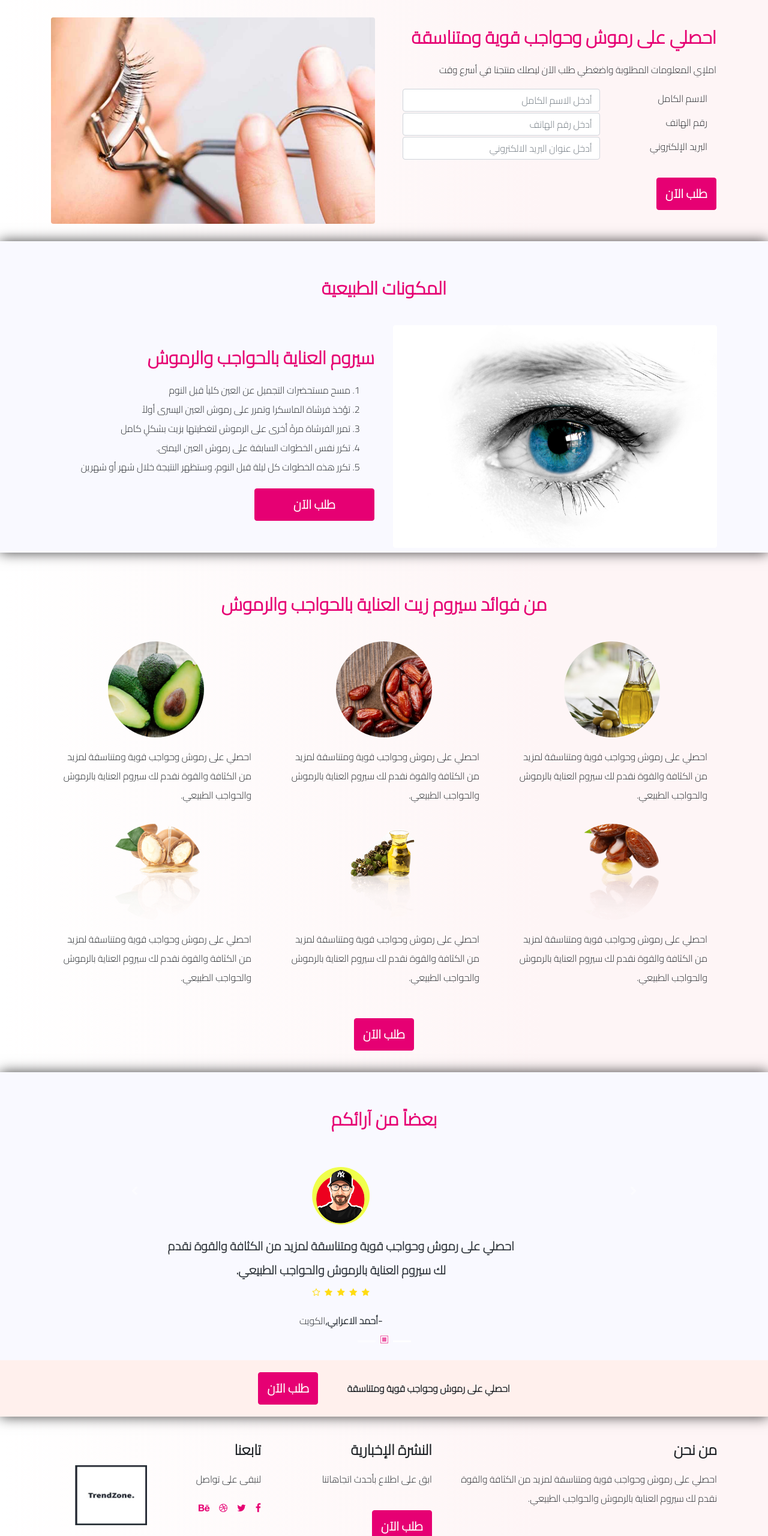
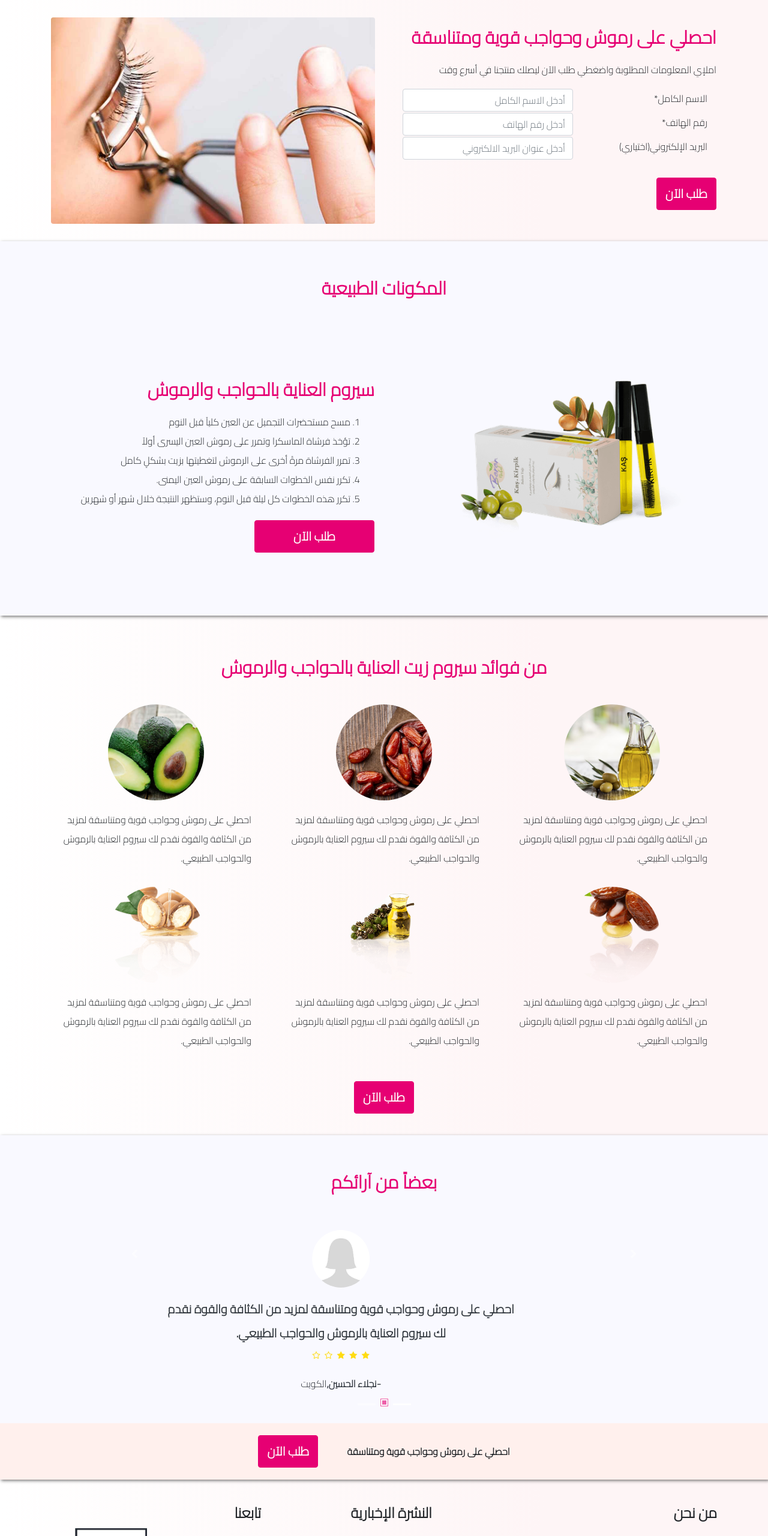
Before and after one commit to Lobana-sky/eyelash, a plain HTML site: page index.html in a window 1280 px wide. Shown: the top 2560 px of the page at 60% size. Drawn offline with nearby package versions, Linux system fonts and the light colour scheme; a web font is replaced by a local one.

Commit message:
form fix

```diff
--- a/css/style.css
+++ b/css/style.css
@@ -136,7 +136,7 @@ li.list-inline-item{
 
 .section-color{
     background: #f9f9ff;
-    box-shadow: 0px 0px 21px 0px rgba(0,0,0,0.75);
+    box-shadow: 2px 2px 5px 0px rgba(80, 79, 79, 0.75);
 
 }
 
--- a/index.html
+++ b/index.html
@@ -27,16 +27,16 @@
                 <form>
                     <div class="container">
                         <div class="row">
-                            <div class="col-lg-4"><label for="fname">الاسم الكامل</label></div>
-                            <div class="col-lg-8"><input type="text" class="form-control" id="fname" placeholder="أدخل الاسم الكامل"></div>
+                            <div class="col-lg-5"><label for="fname">الاسم الكامل*</label></div>
+                            <div class="col-lg-7"><input type="text" class="form-control" id="fname" placeholder="أدخل الاسم الكامل"></div>
                         </div>
                         <div class="row">
-                            <div class="col-lg-4"><label for="tel">رقم الهاتف</label></div>
-                            <div class="col-lg-8"><input type="tel" class="form-control" id="fname" placeholder="أدخل رقم الهاتف"></div>
+                            <div class="col-lg-5"><label for="tel">رقم الهاتف*</label></div>
+                            <div class="col-lg-7"><input type="tel" class="form-control" id="fname" placeholder="أدخل رقم الهاتف"></div>
                         </div>
                         <div class="row">
-                            <div class="col-lg-4"><label for="exampleInputEmail1">البريد الإلكتروني</label></div>
-                            <div class="col-lg-8"><input type="email" class="form-control" id="exampleInputEmail1" aria-describedby="emailHelp" placeholder="أدخل عنوان البريد الالكتروني"></div>
+                            <div class="col-lg-5"><label for="exampleInputEmail1">البريد الإلكتروني(اختياري)</label></div>
+                            <div class="col-lg-7"><input type="email" class="form-control" id="exampleInputEmail1" aria-describedby="emailHelp" placeholder="أدخل عنوان البريد الالكتروني"></div>
                         </div>
                     </div>
                         <div class="form-group">
@@ -68,7 +68,7 @@
             <div class="container">
             <div class="row">
                 <div class="col-md-6 d-flex align-self-center position-relative">
-                    <img src="images/eyeq.jpg" class="img-fluid rounded" alt="">
+                    <img src="images/eye1.png" class="img-fluid rounded" alt="">
                 </div>
             <div class="p-3 col-md-6 d-flex align-self-center flex-column justify-content-center">
                 <h3 class="font-weight">سيروم العناية بالحواجب والرموش</h3>
@@ -181,7 +181,7 @@
             <div class="carousel-item active">
                 <div class="text-center mx-auto item-itself">
                     <div class="mx-auto mb-3">
-                        <img class="avatar-img" src="images/avatar3.png" alt="Image Description">
+                        <img class="avatar-img" src="images/favatar1.jpg" alt="Image Description">
                     </div>
                     <blockquote class="comment-text">
                         احصلي على رموش وحواجب قوية ومتناسقة
@@ -192,18 +192,18 @@
                             <li class="list-inline-item"><i class="fa fa-star"></i></li>
                             <li class="list-inline-item"><i class="fa fa-star"></i></li>
                             <li class="list-inline-item"><i class="fa fa-star"></i></li>
-                            <li class="list-inline-item"><i class="fa fa-star"></i></li>
+                            <li class="list-inline-item"><i class="fa fa-star-o"></i></li>
                             <li class="list-inline-item"><i class="fa fa-star-o"></i></li>
                         </ul>
                     </div>
                     <div class="mt-0 text-center">
-                        <span class="text-dark font-weight-bold">-أحمد الاعرابي,</span>الكويت</div>
+                        <span class="text-dark font-weight-bold">-نجلاء الحسين,</span>الكويت</div>
                 </div>
             </div>
         <div class="carousel-item">
             <div class="text-center mx-auto item-itself">
                 <div class="mx-auto mb-3">
-                    <img class="avatar-img" src="images/avatar2.jpeg" alt="Image Description">
+                    <img class="avatar-img" src="images/favatar2.png" alt="Image Description">
                 </div>
                 <blockquote class="comment-text">
                     احصلي على رموش وحواجب قوية ومتناسقة
@@ -215,17 +215,17 @@
                         <li class="list-inline-item"><i class="fa fa-star"></i></li>
                         <li class="list-inline-item"><i class="fa fa-star"></i></li>
                         <li class="list-inline-item"><i class="fa fa-star"></i></li>
-                        <li class="list-inline-item"><i class="fa fa-star-o"></i></li>
+                        <li class="list-inline-item"><i class="fa fa-star"></i></li>
                     </ul>
                 </div>
                 <div class="mt-0 text-center">
-                    <span class="text-dark font-weight-bold">-أحمد الاعرابي,</span>الكويت</div>
+                    <span class="text-dark font-weight-bold">-تمارا الأحمد,</span>المملكة العربية السعودية</div>
             </div>
         </div>
         <div class="carousel-item">
             <div class="text-center mx-auto item-itself">
                 <div class="mx-auto mb-3">
-                    <img class="avatar-img" src="images/avatar1.jpeg" alt="Image Description">
+                    <img class="avatar-img" src="images/favatar3.jpg" alt="Image Description">
                 </div>
                 <blockquote class="comment-text">
                     احصلي على رموش وحواجب قوية ومتناسقة
@@ -241,7 +241,7 @@
                     </ul>
                 </div>
                 <div class="mt-0 text-center">
-                <span class="text-dark font-weight-bold">-أحمد الاعرابي,</span>الكويت</div>
+                <span class="text-dark font-weight-bold">-سارة اليحيى,</span>الإمارات العربية المتحدة</div>
             </div>
         </div>
         </div>
```
Also changed, not shown: images/avatar1.jpeg (deleted), images/avatar2.jpeg (deleted), images/avatar3.png (deleted), images/favatar1.jpg (added), images/favatar2.png (added), images/favatar3.jpg (added).
